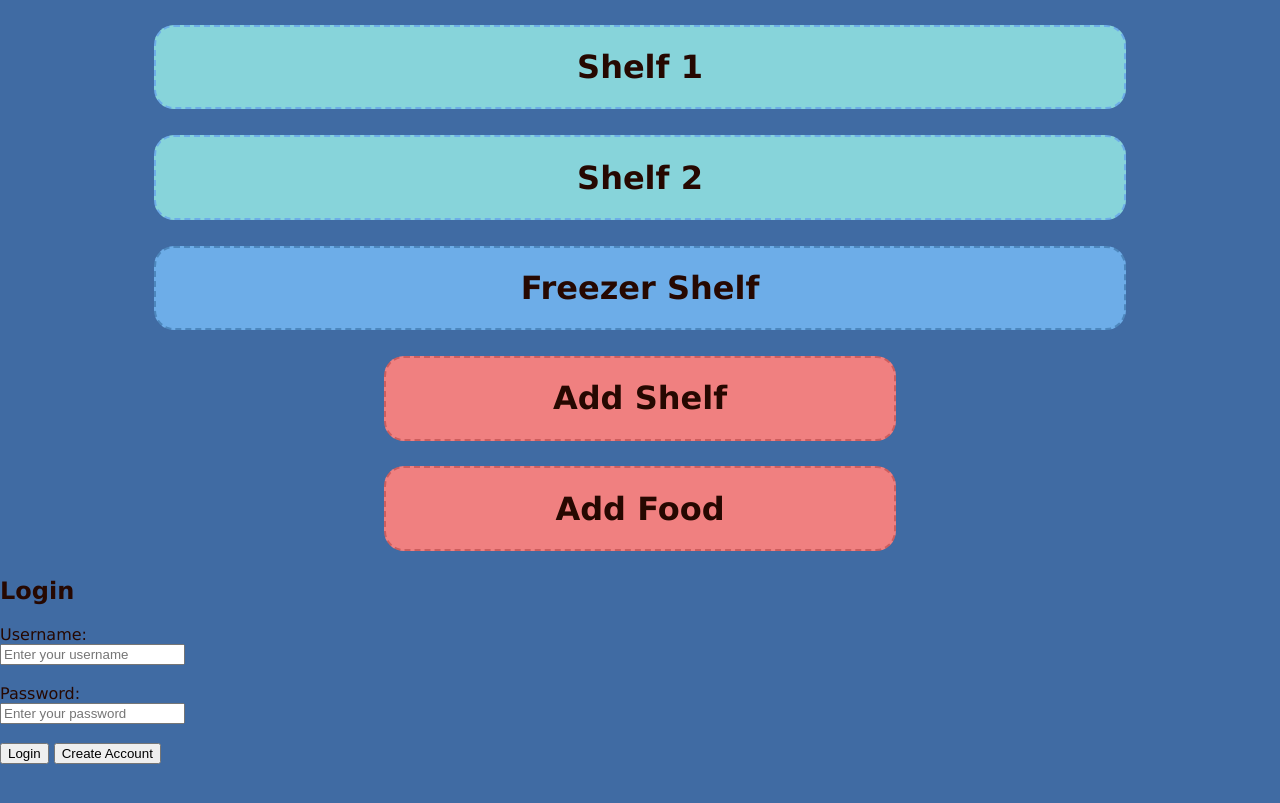
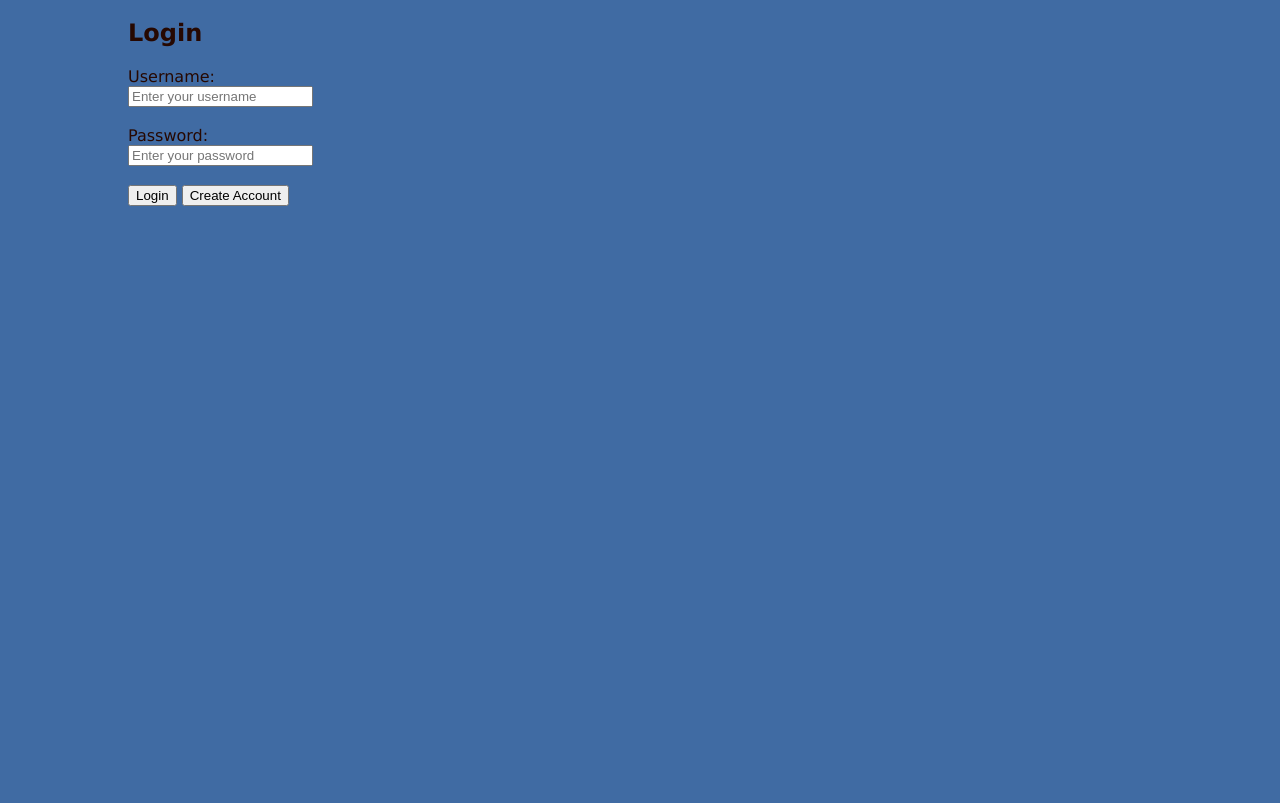
Before and after one commit to TJOKOLI17/FridgeFolio, a website: page index.html in a window 1280 px wide. Shown: the part 95-898 px from the top of the page. After the commit the page ends 800 px from the top, so only its background shows below. Drawn offline with Linux system fonts and the light colour scheme.

Commit message:
Refactor homepage

```diff
--- a/index.html
+++ b/index.html
@@ -21,25 +21,8 @@
         </div>
     </nav>
 
+    <!-- Login Form -->
     <main>
-        <div class="shelf">
-            <h1 class="shelf-name">Shelf 1</h1>
-        </div>
-        <div class="shelf">
-            <h1 class="shelf-name">Shelf 2</h1>
-        </div>
-        <div class="freezer-shelf">
-            <h1 class="shelf-name">Freezer Shelf</h1>
-        </div>
-        <div class="add-shelf">
-            <h1 class="shelf-name">Add Shelf</h1>
-        </div>
-        <div class="add-item">
-            <h1 class="shelf-name">Add Food</h1>
-        </div>
-    </main>
-
-    <!-- Login Form -->
         <form id="loginform">
             <h2>Login</h2>
             <label for="username">Username:</label><br>
@@ -56,7 +39,8 @@
         <form id="createAccountForm" style="display: none;">
             <h2>Create Account</h2>
             <label for="newUsername">Username:</label><br>
-        <input type="text" id="newUsername" name="newUsername" placeholder="Enter your new username" required><br><br>
+            <input type="text" id="newUsername" name="newUsername" placeholder="Enter your new username"
+                required><br><br>
 
             <label for="newPassword">Password:</label><br>
             <input type="password" id="newPassword" name="newPassword" placeholder="Enter your new password"
@@ -77,6 +61,8 @@
             <button onclick="logOut()">Logout</button>
         </form>
 
+    </main>
+
     <script src="js/index.js"></script>
 </body>
 
```
Lines whose indentation alone changed are shown as unchanged.
